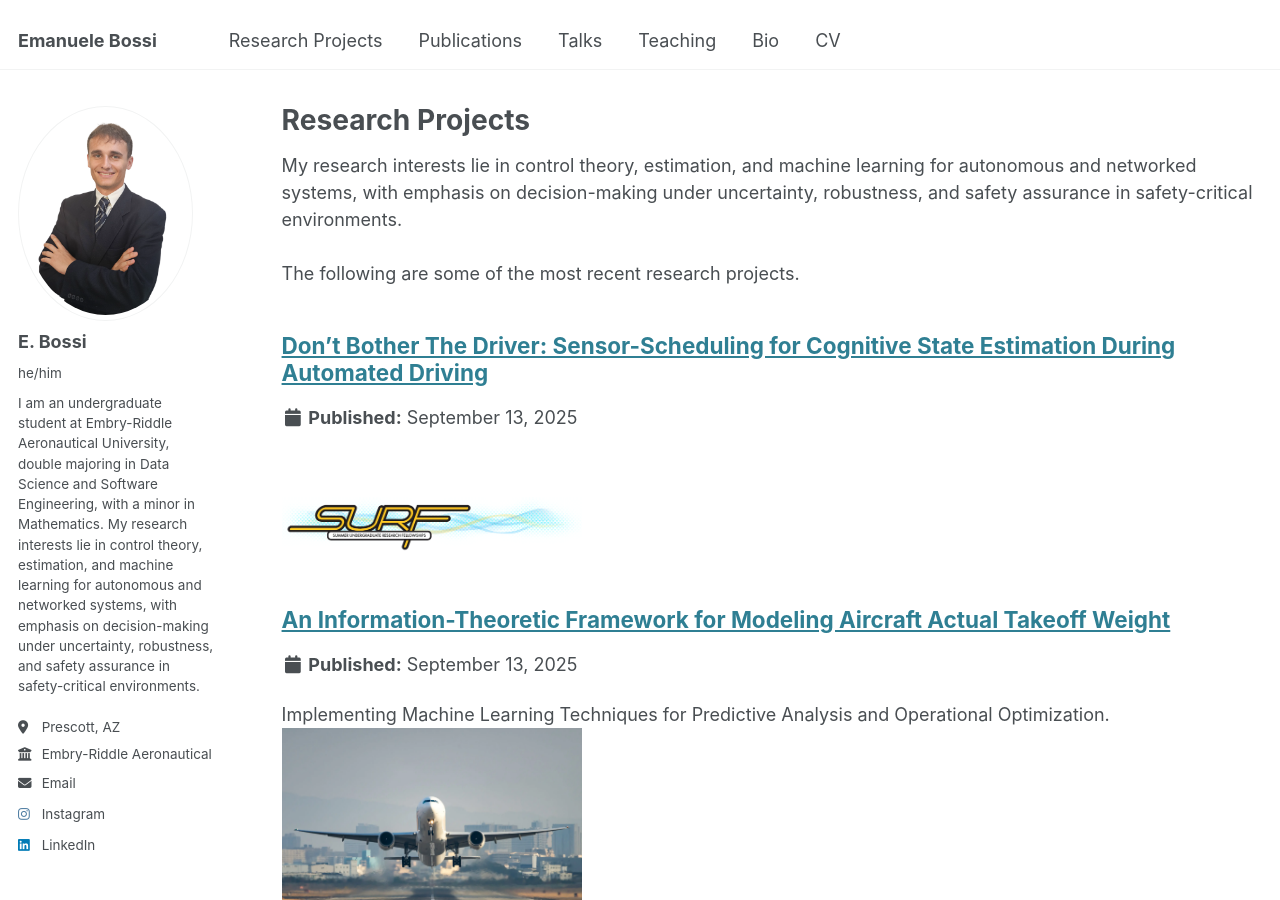
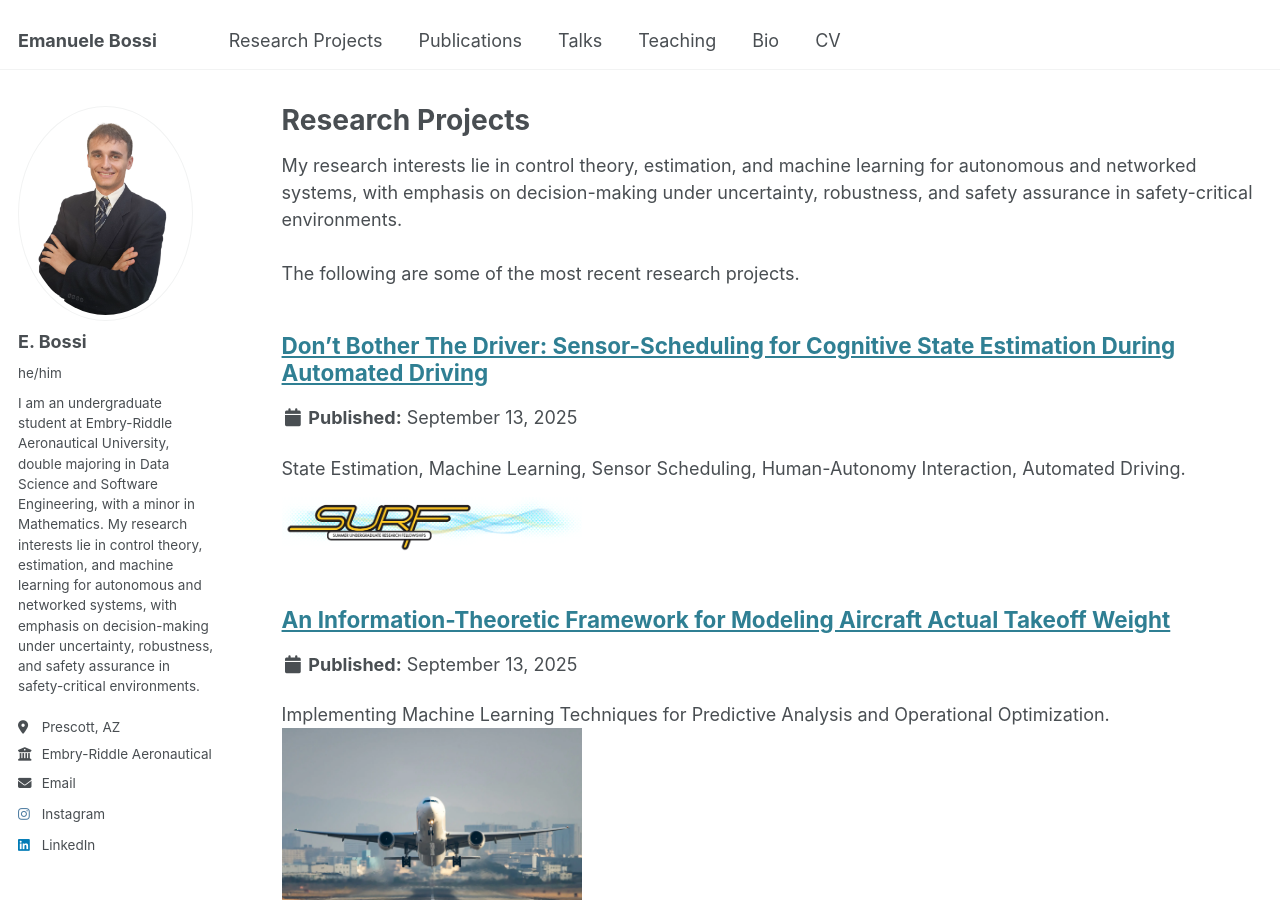
Before and after one commit to bossiemanuele/bossiemanuele.github.io, a Jekyll site: the page built from _pages/portfolio.html, in a window 1280 px wide and 900 px high. Built offline with Jekyll 4.4.1, drawn with Linux system fonts in a browser that asks for light colours.

Commit message:
Update 00_SURF.md

```diff
--- a/_portfolio/00_SURF.md
+++ b/_portfolio/00_SURF.md
@@ -1,6 +1,6 @@
 ---
 title: "Don't Bother The Driver: Sensor-Scheduling for Cognitive State Estimation During Automated Driving"
-excerpt: "
+excerpt: "State Estimation, Machine Learning, Sensor Scheduling, Human-Autonomy Interaction, Automated Driving.
 <br/><img src='/images/SURF LOGO.gif' width='300' height='500'>"
 collection: portfolio
 ---
```
